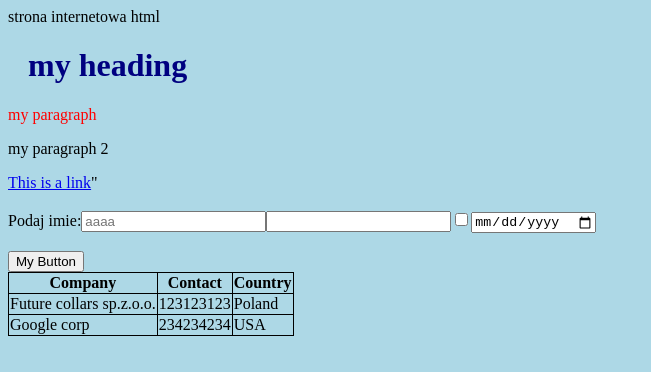
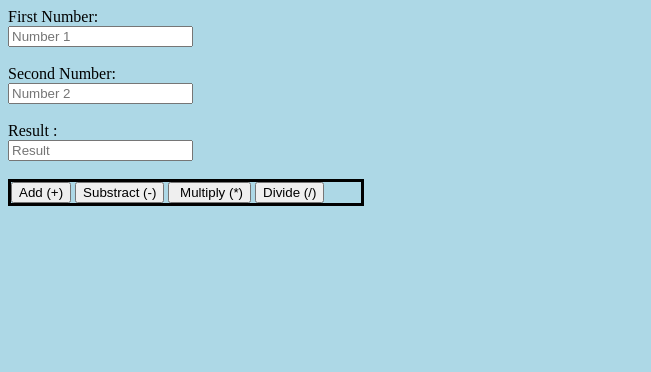
Before and after one commit to sroq351/FullstackDevBootcampSroczynski, a plain HTML site: page counter/index.html in a window 1280 px wide. Shown: the whole page, without its empty margins (0-651 px from the left). Drawn offline with Linux system fonts and the light colour scheme.

Commit message:
counter_16072024

```diff
--- a/counter/index.html
+++ b/counter/index.html
@@ -5,48 +5,28 @@
     <link rel="stylesheet" href="mystyle.css">
     <script src="myscript.js"></script>
     <meta charset = "UTF-8">
-    <title> Test </title>
+    <title> Calculator </title>
     </head>
     <body>
 
-        strona internetowa html
-        <h1> my heading </h1>
-        <p id = "myParagraph"> my paragraph</p>
-        <p> my paragraph 2</p>
-        <a href = "https://futurecollars.com/"> This is a link</a>"
-        <table>
-<br>
-<br>
-            <div id = "message"></div>
         <form>
-                <label for= "inputBox"> Podaj imie:</label>
-                <input type = "text" id ="inputBox" placeholder="aaaa">
-                <input type = "password">
-                <input type = "checkbox">
-                <input type = "date">
+            <div id = "labels" class="labels">
+           <label> First Number:<input type = "text" id = "Number1" placeholder = "Number 1"></label>
+           <br>
+           <label> Second Number: <input type = "text" id = "Number2" placeholder = "Number 2"></label>
+            <br>
+            <label> Result : <input type = "text" id = "Result" placeholder = "Result"></label>
+            <br>
+            </div>
+            <div class="operations">
+            <input type = "button" id = "Addition" value = "Add (+)">
+            <input type = "button" id = "Substraction" value = "Substract (-)">
+            <input type = "button" id = "Multiply" value = " Multiply (*)">
+            <input type = "button" id = "Divide" value = "Divide (/)">
+            </div>
 
-                <br>
-                <br>
-                <input type = "submit" id = "actionButton" value = "My Button">
+
         </form>
-            <tr>
-                    <th> Company</th>
-                    <th> Contact</th>
-                    <th> Country</th>
-            </tr>
-            <tr>
-                    <td> Future collars sp.z.o.o.</td>
-                    <td> 123123123</td?>
-                    <td> Poland</td>
-
-            </tr>
-            <tr>
-                    <td> Google corp</td>
-                    <td> 234234234</td>
-                    <td> USA</td>
-            </tr>
-
-        </table>
     </body>
 
 </html>
--- a/counter/myscript.js
+++ b/counter/myscript.js
@@ -1,9 +1,38 @@
-function myDisplayer (text) {
-    alert (text)
+//<form>
+//<div id = "labels" class="labels">
+//<label> First Number:<input type = "text" id = "Number1" placeholder = "Number 1"></label>
+//<br>
+//<label> Second Number: <input type = "text" id = "Number2" placeholder = "Number 2"></label>
+//<br>
+//<label> Result : <input type = "text" id = "Result" placeholder = "Result"></label>
+//<br>
+//</div>
+//<div class="operations">
+//<input type = "button" id = "Addition " value = "Add (+)">
+//<input type = "button" id = "Subtraction " value = "Substract (-)">
+//<input type = "button" id = "Multiply" value = " Multiply (*)">
+//<input type = "button" id = "Divide " value = "Divide (/)">
+
+window.onload=function (){
+const Number1 = document.querySelector('#Number1')
+const Number2 = document.querySelector('#Number2')
+const Result = document.querySelector('#Result')
+const Addition = document.querySelector ('#Addition')
+const Substraction = document.querySelector ('#Substraction')
+const Multiplication= document.querySelector ('#Multiply')
+const Division= document.querySelector ('#Divide')
+
+
+Addition.addEventListener("click", function(){
+    Result.value=(Number(Number1.value)+ Number(Number2.value))
+    })
+Substraction.addEventListener("click", function(){
+        Result.value=(Number(Number1.value) - Number(Number2.value))
+        })
+Multiplication.addEventListener("click", function(){
+        Result.value=(Number(Number1.value) * Number(Number2.value))
+        })
+Division.addEventListener("click", function(){
+        Result.value=(Number(Number1.value) / Number(Number2.value))
+            })
 }
-function myCalculator (num1, num2, myCallback){
-    let sum = num1 +num2
-    myCallback (sum)
-}
-
-myCalculator (5,5, myDisplayer)
--- a/counter/mystyle.css
+++ b/counter/mystyle.css
@@ -16,3 +16,17 @@ table, th, td {
     border: 1px solid black;
     border-collapse:collapse;
 }
+.labels {
+    width: 200px;
+    display: grid;
+    justify-items:end ;
+
+
+  }
+  .operations {
+    width: 350px;
+    border-style:solid
+
+
+
+  }
```
